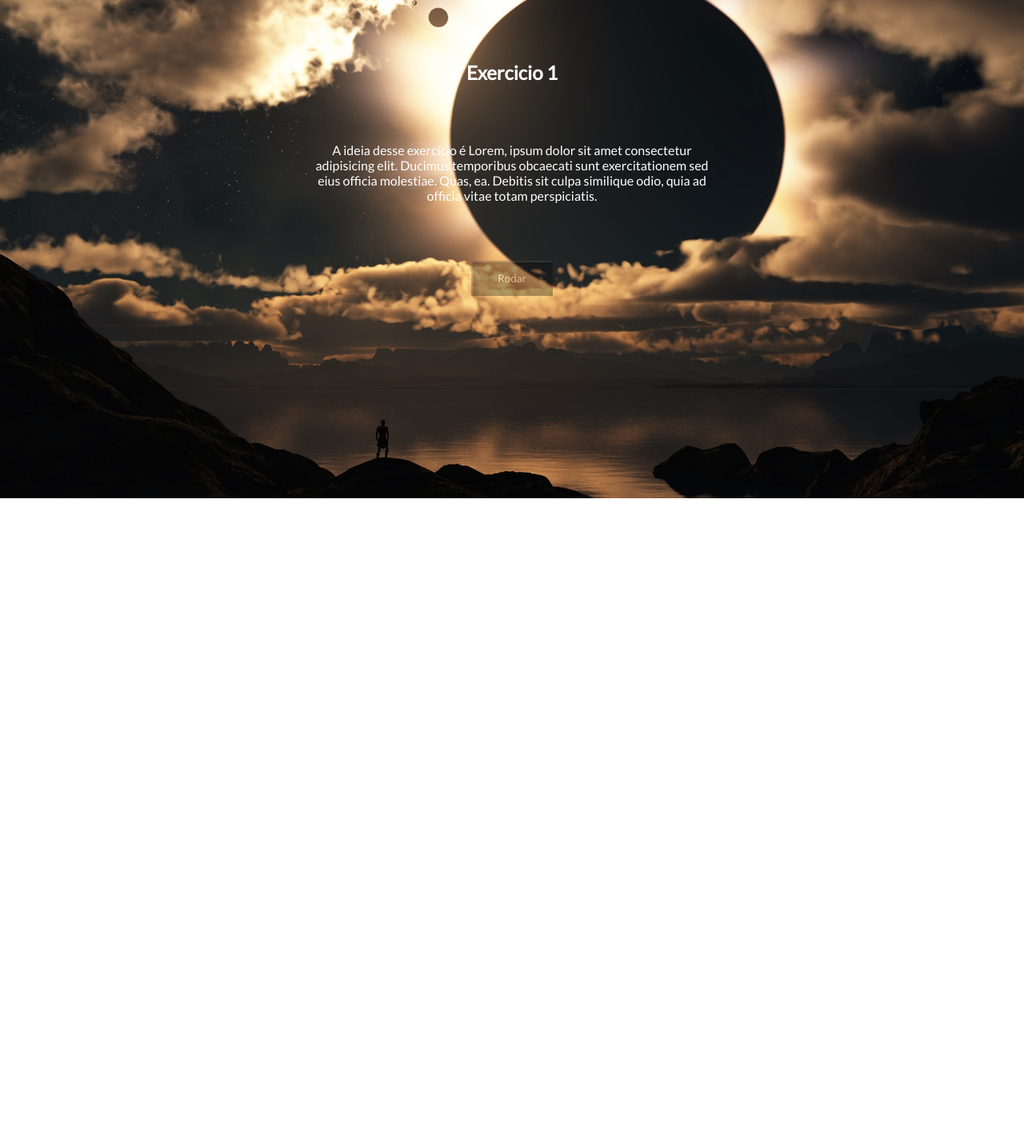
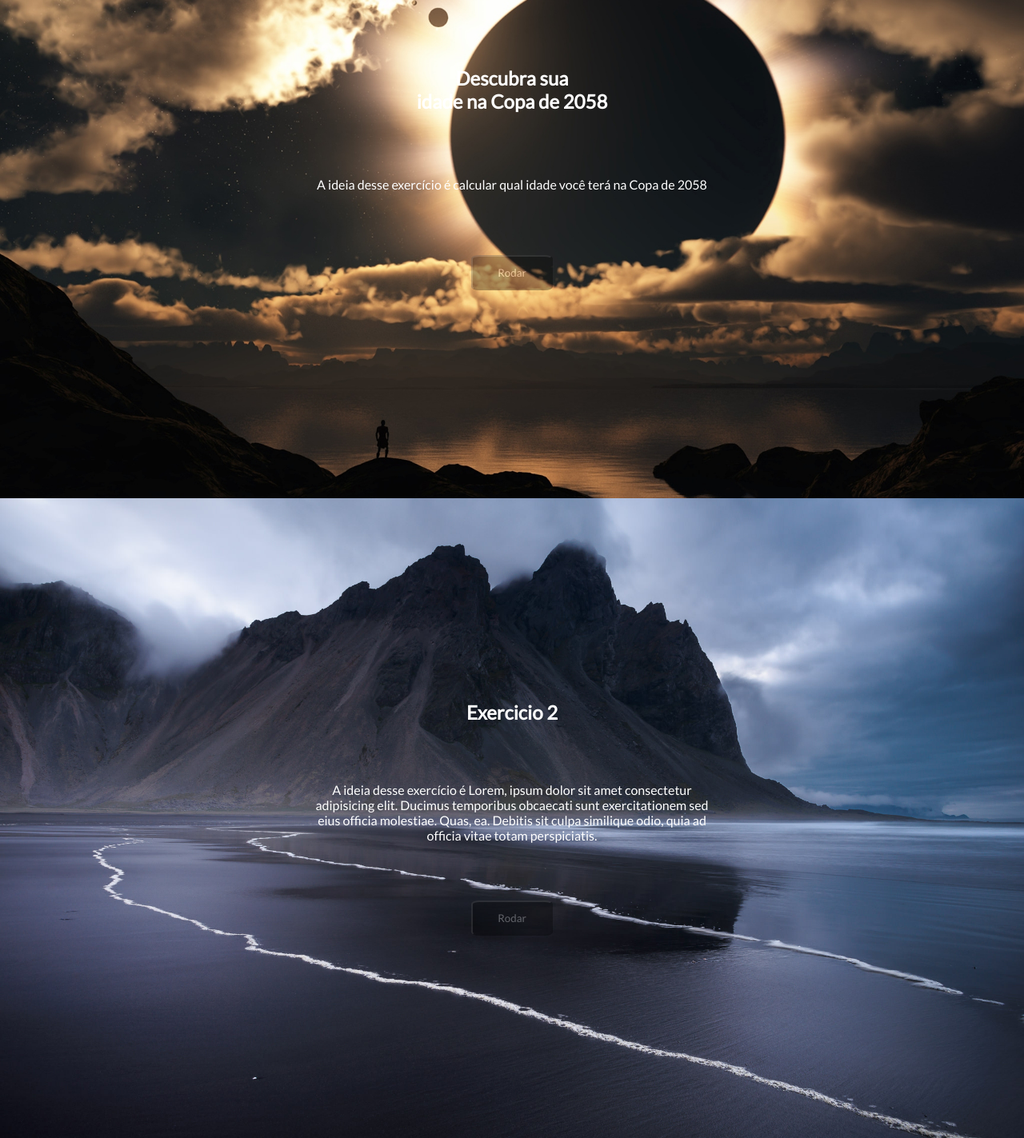
Before and after one commit to Peixe10/Aula-305, a plain HTML site: page index.html in a window 1280 px wide. Shown: the part 258-1681 px from the top of the page at 80% size. Before the commit the page ends 881 px from the top, so only its background shows below. Drawn offline with Linux system fonts and the light colour scheme.

Commit message:
Final da aula

```diff
--- a/index.html
+++ b/index.html
@@ -5,6 +5,8 @@
     <meta name="viewport" content="width=device-width, initial-scale=1.0">
     <meta http-equiv="X-UA-Compatible" content="ie=edge">
     <title>Aula 305</title>
+
+    <script src="script.js"></script>
 
     <link href="https://fonts.googleapis.com/css?family=Lato" rel="stylesheet">
     <link rel="stylesheet" href="style.css">
@@ -20,7 +22,14 @@
     </header>
     <section id="div1">
         <div class="ajuste1">
-            <h1>Exercicio 1</h1>
+            <h1>Descubra sua<br> idade na Copa de 2058</h1>
+            <p>A ideia desse exercício é calcular qual idade você terá na Copa de 2058</p>
+            <input class="botao" class="botao" type="button" name="submit" value="Rodar" onclick="ex1()">
+        </div>
+    </section>
+    <section id="div2">
+        <div class="ajuste1">
+            <h1>Exercicio 2</h1>
             <p>A ideia desse exercício é Lorem, ipsum dolor sit amet consectetur adipisicing elit. Ducimus temporibus obcaecati sunt exercitationem sed eius officia molestiae. Quas, ea. Debitis sit culpa similique odio, quia ad officia vitae totam perspiciatis.</p>
             <input class="botao" class="botao" type="button" name="submit" value="Rodar" onclick="ex1()">
         </div>
--- a/script.js
+++ b/script.js
@@ -13,3 +13,35 @@ do {
 while(palpite != palpite_certo);
 alert("Palpite correto")
 */
+
+
+//EXERCICIOS DE FUNCTION
+
+/*
+1 - Criar um código que solicite a idade do usuário e retorne através de uma função a idade que o usuário terá na próxima copa do mundo.
+
+
+2 - Criar uma função que verifique se o ano é bissexto.
+
+
+3 - Criar uma função que receba um número e imprima de "numeroRecebido até 100". O número deverá ser recebido através do prompt e deverá utilizar a estrutura de repetição FOR.*/
+
+function ex1(){
+
+idade=parseFloat(prompt("Qual é a sua idade"));
+
+alert("Você terá: " + (idade + 40) + " anos na copa de 2058" );
+
+}
+
+
+function ex2(){
+
+    var comida = {
+        "principal":["strogonoff","lasanha","pescada"],
+        "sobremesa":["petit gateau", "brigadeiro", "pudim","gelatina"],
+        "bebida":["água", "suco de laranja", "coca-cola"]
+    }
+
+
+}
--- a/style.css
+++ b/style.css
@@ -3,6 +3,10 @@
     padding: 0;
     color: white;
     font-family: 'Lato', sans-serif;
+}
+
+header{
+
 }
 
 #menu{
@@ -30,6 +34,19 @@
     justify-content: center;
 }
 
+#div2{
+    height: 100vh;
+    background-image: url(img/banner2.jpg);
+    background-size: cover;
+    display: flex;
+    align-items: center;
+    justify-content: center;
+}
+
+.ajuste1 h1{
+    text-align: center;
+}
+
 .ajuste1{
     height: 55vh;
     width: 40vw;
@@ -46,6 +63,7 @@
     opacity: 0.3;
     box-shadow: 0;
     outline: 0;
+    border-radius: 10%;
 }
 
 .botao:hover{
```
